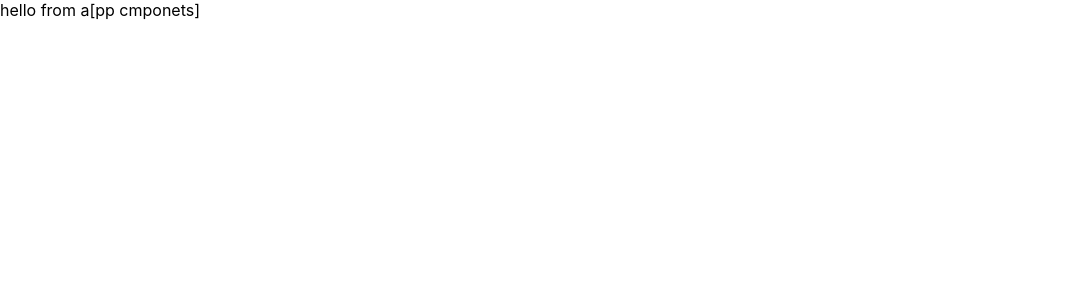
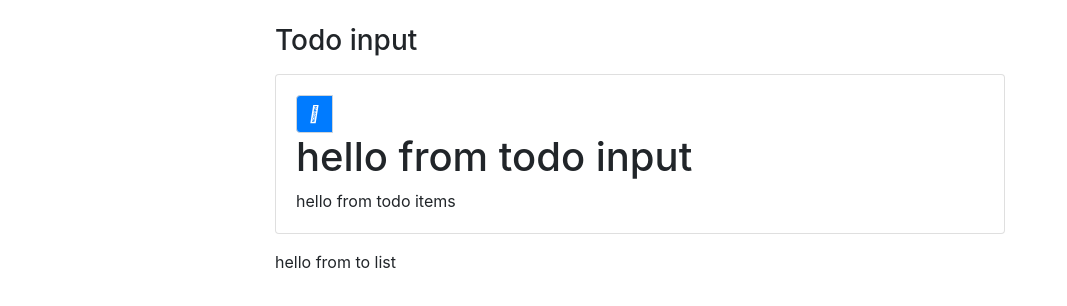
Before and after one commit to Ghost173/TODO-LIST-in-reactjs, a React (Create React App) app: page / in a window 1280 px wide. Shown: the top 306 px of the page, without its empty margins (0-1067 px from the left). Built offline with nearby package versions, Linux system fonts and the light colour scheme.

Commit message:
check boostrap and fontawesome

```diff
--- a/src/App.js
+++ b/src/App.js
@@ -1,10 +1,21 @@
 import React from 'react';
-
+import TodoInput from './components/TodoInput';
+import TodoList from './components/TodoList';
+import "bootstrap/dist/css/bootstrap.min.css"
+import uuid from 'uuid';
 
 function App() {
   return (
     <div>
-      hello from a[pp cmponets]
+      <div class="container">
+        <div class="row">
+          <div className="col-10 mx-auto col-md-8 mt-4">
+            <h3 text-capitalize text-center>Todo input</h3>
+            <TodoInput />
+            <TodoList />
+          </div>
+        </div>
+      </div>
     </div>
   );
 }
```
